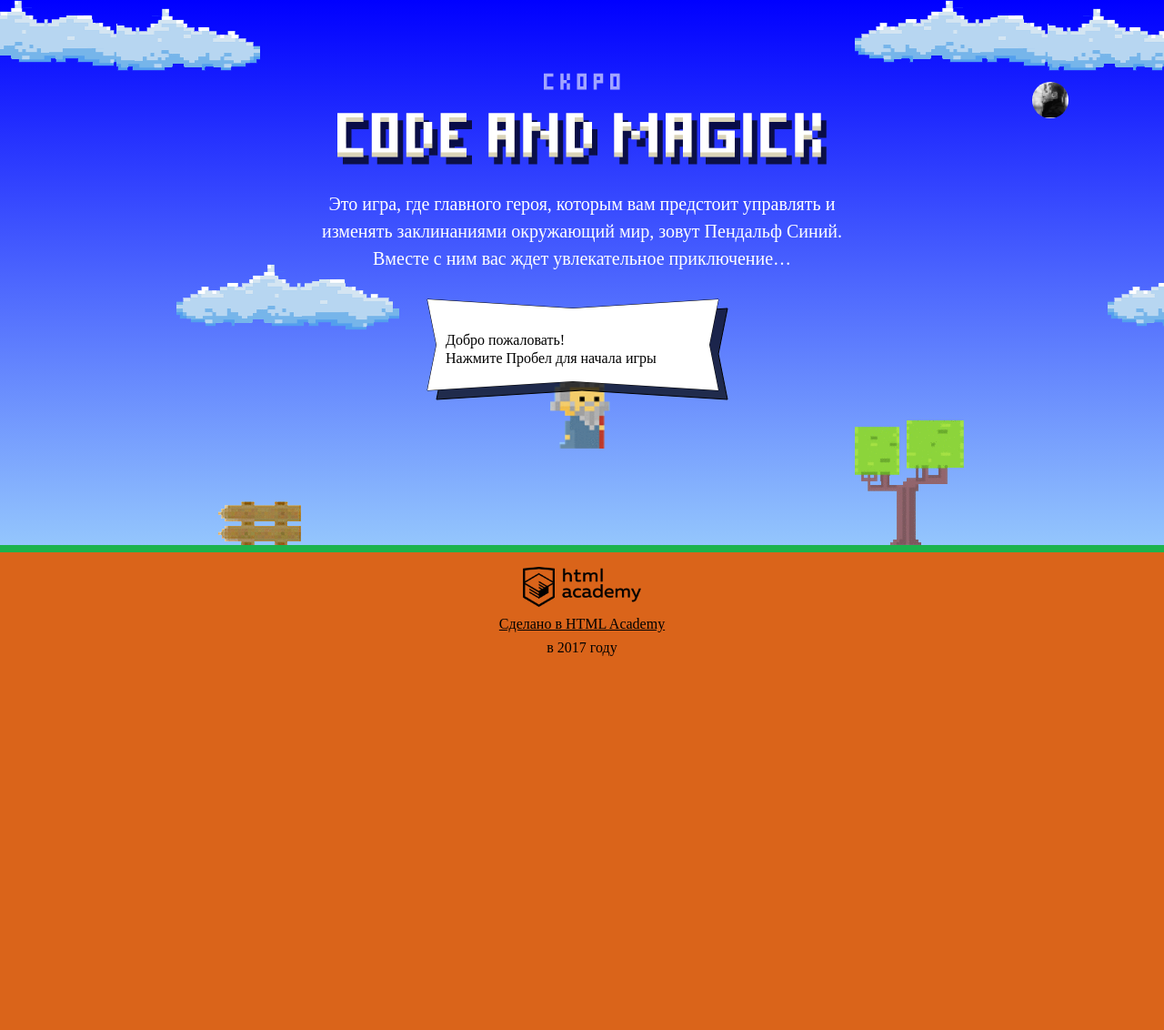
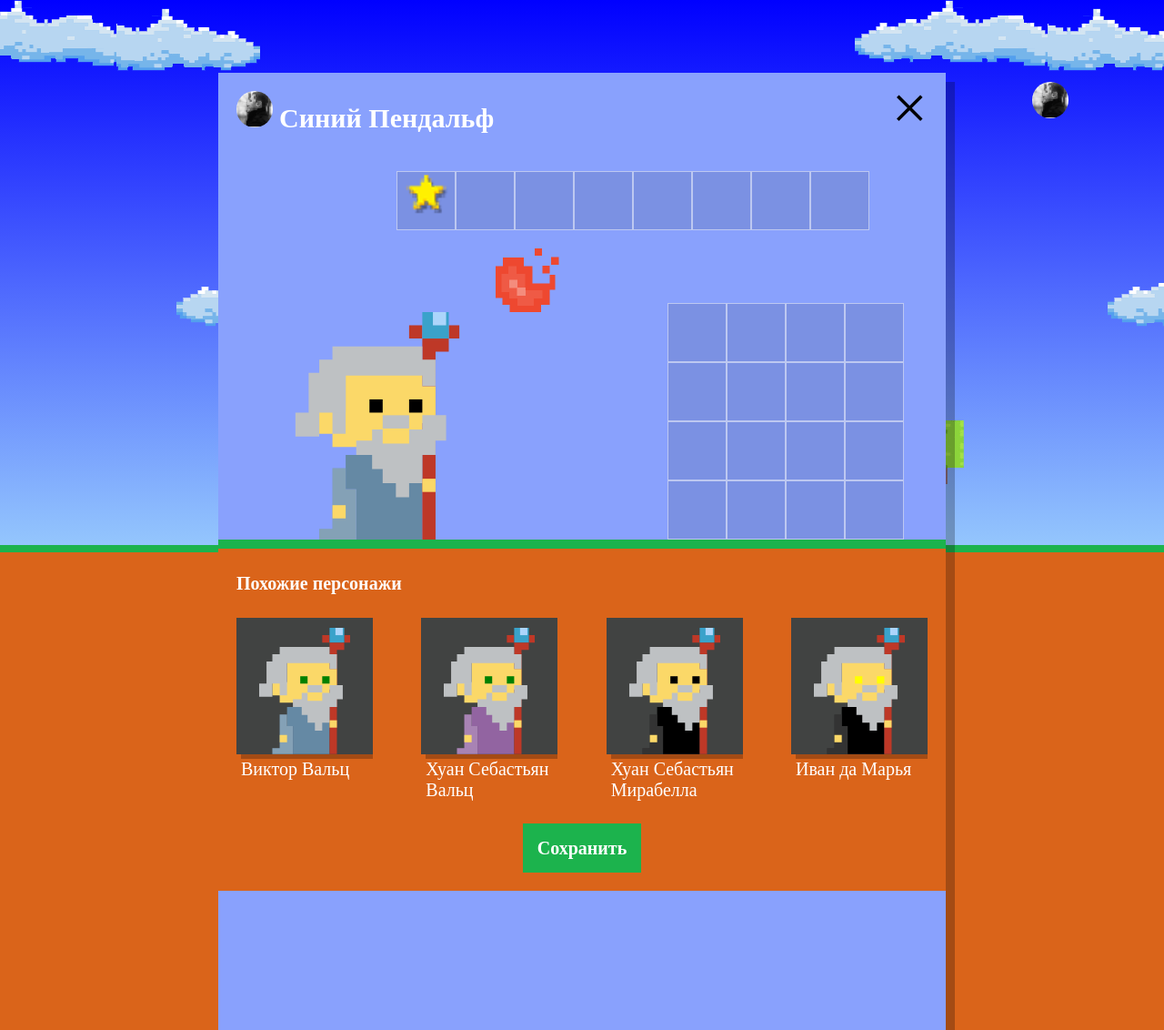
Before and after one commit to KaterinaKorneeeva/38996-code-and-magick-20, a website: page index.html in a window 1280 px wide. Shown: the whole page at 91% size. Before the commit the page ends 800 px from the top, so only its background shows below. Drawn offline with Linux system fonts and the light colour scheme; a web font is replaced by a local one.

Commit message:
нас орда

```diff
--- a/index.html
+++ b/index.html
@@ -204,6 +204,7 @@
 </script>
 <script src="js/stat.js"></script>
 <script src="js/game.js"></script>
+<script src="js/setup.js"></script>
 
 </body>
 </html>
--- /dev/null
+++ b/js/setup.js
@@ -0,0 +1,70 @@
+'use strict';
+
+var NAMES = ['Иван', 'Хуан Себастьян', 'Мария', 'Кристоф', 'Виктор', 'Юлия', 'Люпита', 'Вашингтон'];
+var SURNAMES = ['да Марья', 'Верон', 'Мирабелла', 'Вальц', 'Онопко', 'Топольницкая', 'Нионго', 'Ирвинг'];
+var COAT_COLORS = ['rgb(101, 137, 164)', 'rgb(241, 43, 107)', 'rgb(146, 100, 161)', 'rgb(56, 159, 117)', 'rgb(215, 210, 55)', 'rgb(0, 0, 0)'];
+var EYES_COLORS = ['black', 'red', 'blue', 'yellow', 'green'];
+
+
+var userDialog = document.querySelector('.setup');
+var similarListElement = userDialog.querySelector('.setup-similar-list');
+var similarWizardTemplate = document.querySelector('#similar-wizard-template')
+  .content
+  .querySelector('.setup-similar-item');
+
+userDialog.classList.remove('hidden');
+
+
+var getRandomNumber = function (arr) {
+  return Math.floor(Math.random() * arr.length);
+};
+
+
+var getRandomItem = function (arr) {
+  return arr[getRandomNumber(arr)];
+};
+
+
+var generateWizards = function () {
+
+  var wizardsArr = [];
+
+  for (var i = 0; i < 4; i++) {
+    wizardsArr.push({
+      name: getRandomItem(NAMES),
+      surname: getRandomItem(SURNAMES),
+      coatColor: getRandomItem(COAT_COLORS),
+      eyesColor: getRandomItem(EYES_COLORS)}
+    );
+  }
+  return wizardsArr;
+};
+
+
+var renderWizard = function (wizard) {
+
+  var wizardElement = similarWizardTemplate.cloneNode(true);
+
+  wizardElement.querySelector('.setup-similar-label').textContent = wizard.name + ' ' + wizard.surname;
+  wizardElement.querySelector('.wizard-coat').style.fill = wizard.coatColor;
+  wizardElement.querySelector('.wizard-eyes').style.fill = wizard.eyesColor;
+
+  return wizardElement;
+};
+
+
+var renderWizards = function () {
+
+  var wizards = generateWizards();
+  var fragment = document.createDocumentFragment();
+
+  for (var i = 0; i < wizards.length; i++) {
+    fragment.appendChild(renderWizard(wizards[i]));
+  }
+
+  similarListElement.appendChild(fragment);
+  userDialog.querySelector('.setup-similar').classList.remove('hidden');
+
+};
+
+renderWizards();
```
